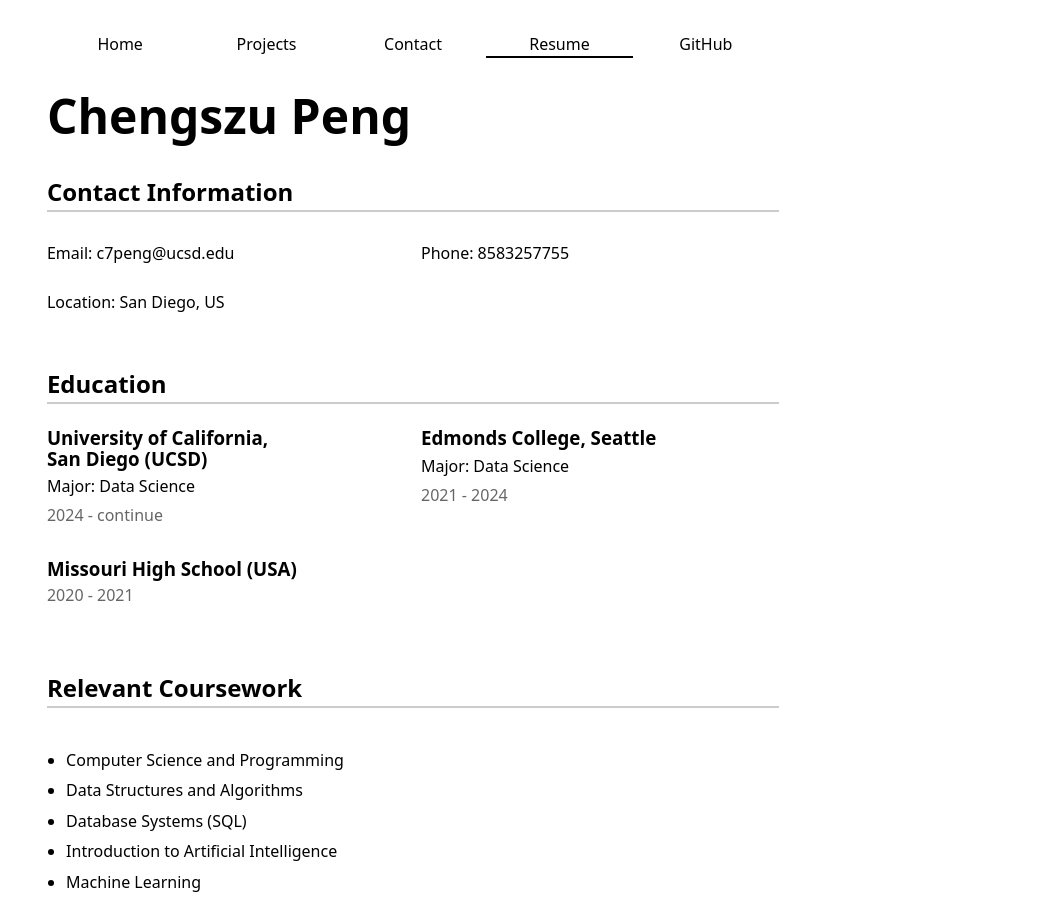
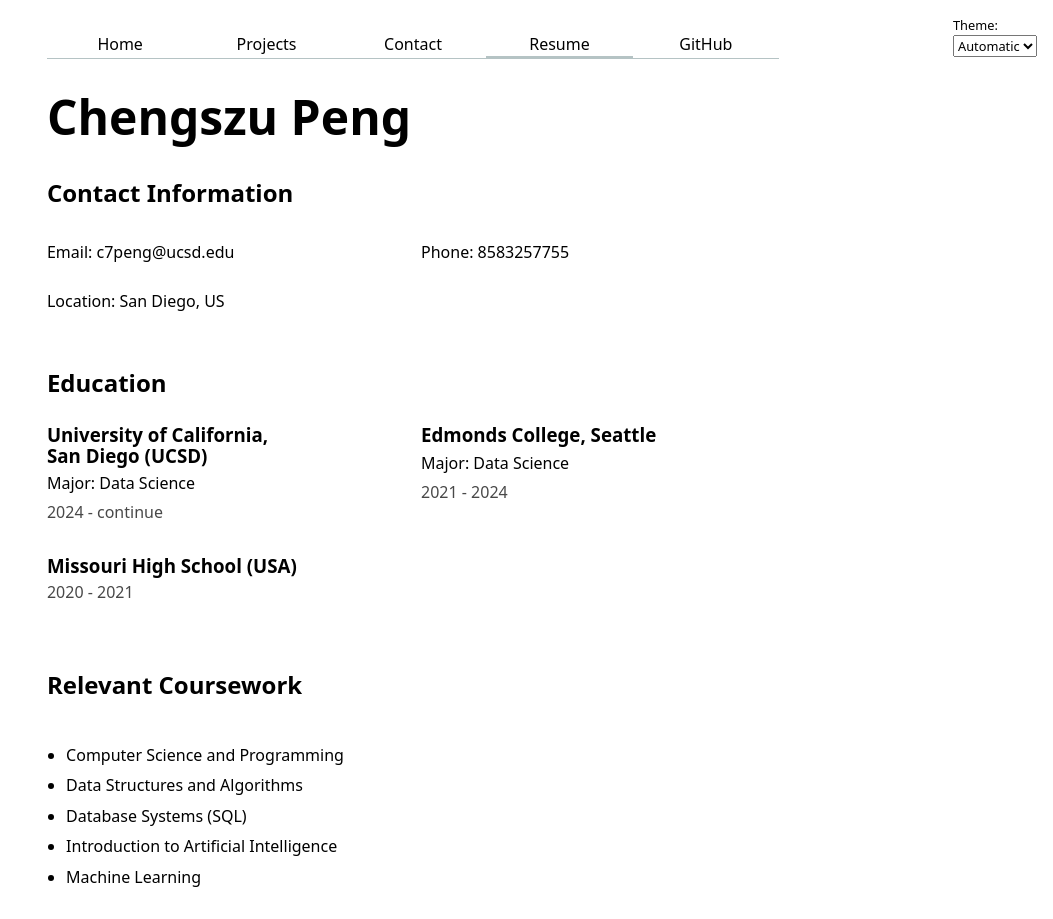
Before and after one commit to ChengszuPeng/portfolio, a plain HTML site: page resume/index.html in a window 1280 px wide. Shown: the top 919 px of the page, without its empty margins (227-1280 px from the left). Drawn offline with Linux system fonts and the light colour scheme.

Commit message:
colormode update

```diff
--- /dev/null
+++ b/global.js
@@ -0,0 +1,78 @@
+console.log("IT'S ALIVE!");
+
+function $$(selector, context = document) {
+  return Array.from(context.querySelectorAll(selector));
+}
+
+let pages = [
+  { url: "/", title: "Home" },
+  { url: "/projects/", title: "Projects" },
+  { url: "/contact/", title: "Contact" },
+  { url: "/resume/", title: "Resume" },
+  { url: "https://github.com/ChengszuPeng", title: "GitHub" }
+];
+
+let nav = document.createElement("nav");
+document.body.prepend(nav);
+
+for (let p of pages) {
+  let url = p.url;
+  let title = p.title;
+
+  let a = document.createElement("a");
+  a.href = url;
+  a.textContent = title;
+
+  if (
+    a.host === location.host &&
+    (
+      a.pathname === location.pathname ||
+      (a.pathname === "/" && location.pathname === "/index.html") ||
+      (a.pathname.endsWith("/") && location.pathname === a.pathname + "index.html")
+    )
+  ) {
+    a.classList.add("current");
+  }
+
+  if (a.host !== location.host) {
+    a.target = "_blank";
+  }
+
+  nav.append(a);
+}
+
+document.body.insertAdjacentHTML(
+  "afterbegin",
+  `
+    <label class="color-scheme">
+      Theme:
+      <select>
+        <option value="light dark">Automatic</option>
+        <option value="light">Light</option>
+        <option value="dark">Dark</option>
+      </select>
+    </label>
+  `
+);
+
+// get select element
+let select = document.querySelector(".color-scheme select");
+
+// when user changes theme
+select.addEventListener("input", function (event) {
+  let value = event.target.value;
+
+  // apply theme
+  document.documentElement.style.setProperty("color-scheme", value);
+
+  // save preference
+  localStorage.colorScheme = value;
+});
+
+// when page loads → restore saved preference
+if ("colorScheme" in localStorage) {
+  let saved = localStorage.colorScheme;
+
+  document.documentElement.style.setProperty("color-scheme", saved);
+  select.value = saved;
+}
--- a/resume/index.html
+++ b/resume/index.html
@@ -5,15 +5,8 @@
     <meta name="viewport" content="width=device-width, initial-scale=1.0">
     <title>Resume</title>
     <link rel="stylesheet" href="../style.css">
-</head>
+    <script type="module" src="../global.js"></script>
 <body class="resume">
-    <nav>
-        <a href="../">Home</a>
-        <a href="../projects/">Projects</a>
-        <a href="../contact/">Contact</a>
-        <a href="../resume/" class="current">Resume</a>
-        <a href="https://github.com/ChengszuPeng" target="_blank">GitHub</a>
-    </nav>
 
     <h1>Chengszu Peng</h1>
 
--- a/style.css
+++ b/style.css
@@ -1,7 +1,8 @@
+html {
+  color-scheme: light dark;
+}
+
 body {
-  /* Set line height to 1.5 times the font size
-	   and use the OS’s UI font as the website font
-	 */
   font: 100%/1.5 system-ui;
   max-width: 100ch;
   margin: auto;
@@ -10,22 +11,24 @@
 
 nav {
     display: flex;
+    --border-color: oklch(50% 10% 200 / 40%);
+    border-bottom: 1px solid var(--border-color);
 }
 
 nav a {
     flex: 1;
     text-align: center;
     text-decoration: none;
-    color: black;
+    color: inherit;
 }
 
 nav a:hover {
-    background-color: #eee;
-    border-bottom: 2px solid black;
+    background-color: color-mix(in oklch, canvasText 10%, canvas 90%);
+    border-bottom: 2px solid var(--border-color);
 }
 
 nav a.current {
-    border-bottom: 2px solid black;
+    border-bottom: 2px solid var(--border-color);
 }
 
 input,
@@ -55,6 +58,7 @@
     grid-template-columns: repeat(auto-fill, minmax(20em, 1fr));
     gap: 1em;
 }
+
 .projects article {
     display: grid;
     grid-template-rows: subgrid;
@@ -94,7 +98,7 @@
 
 .resume h2 {
     font-size: 1.5rem;
-    border-bottom: 2px solid #ccc;
+    border-bottom: 2px solid var(--border-color);
     padding-bottom: 0.3rem;
     margin-bottom: 0.5rem;
 }
@@ -113,7 +117,7 @@
 
 .resume time {
     display: block;
-    color: #666;
+    color: color-mix(in oklch, canvasText 60%, canvas 40%);
     margin-top: 0.2rem;
 }
 
@@ -134,3 +138,14 @@
         grid-column: 1 / -1;
     }
 }
+
+.color-scheme {
+    position: absolute;
+    top: 1rem;
+    right: 1rem;
+    font-size: 80%;
+}
+
+select {
+    font: inherit;
+}
```
Also changed, not shown: contact/index.html (+2 -7 lines), index.html (+1 -9 lines), projects/index.html (+2 -7 lines).
